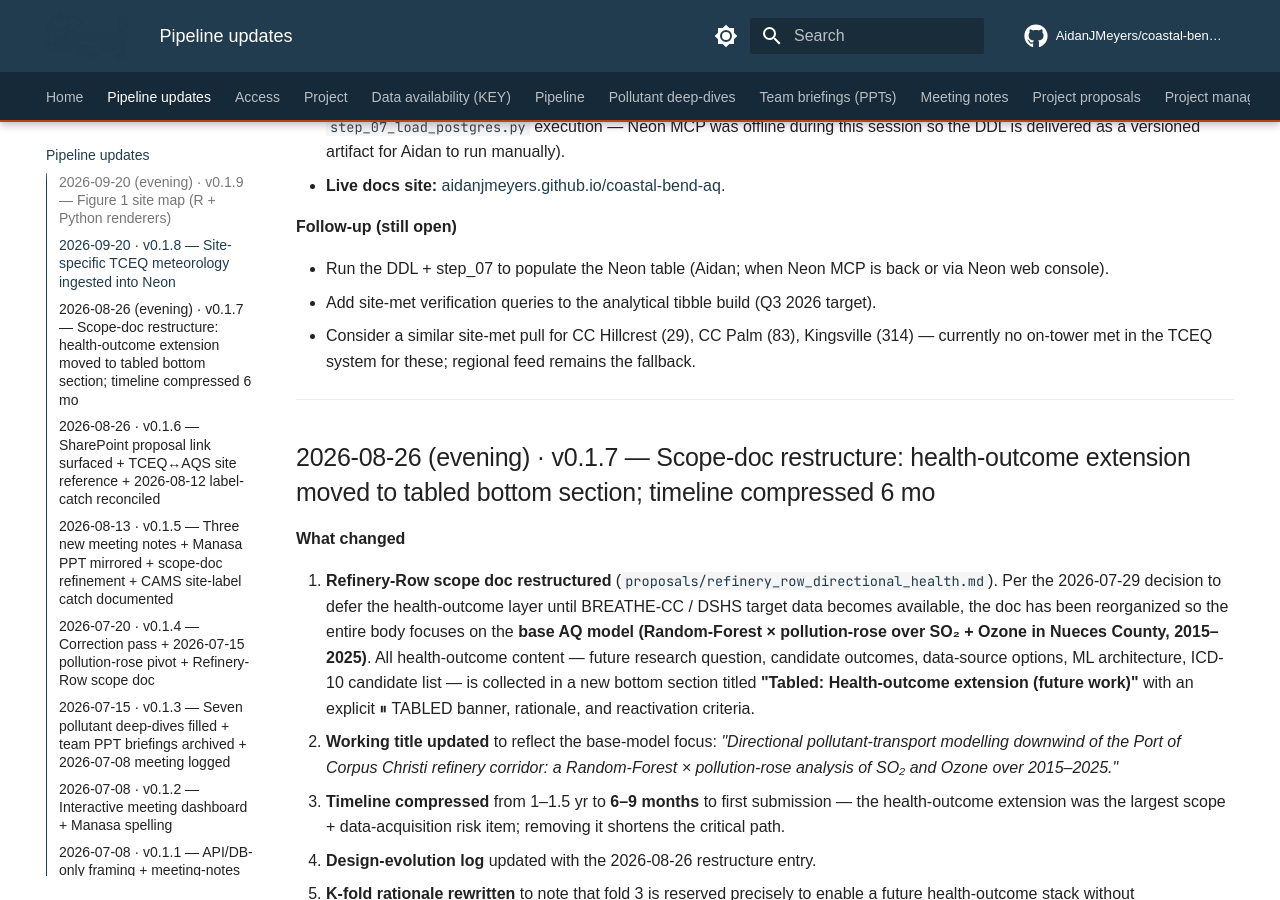
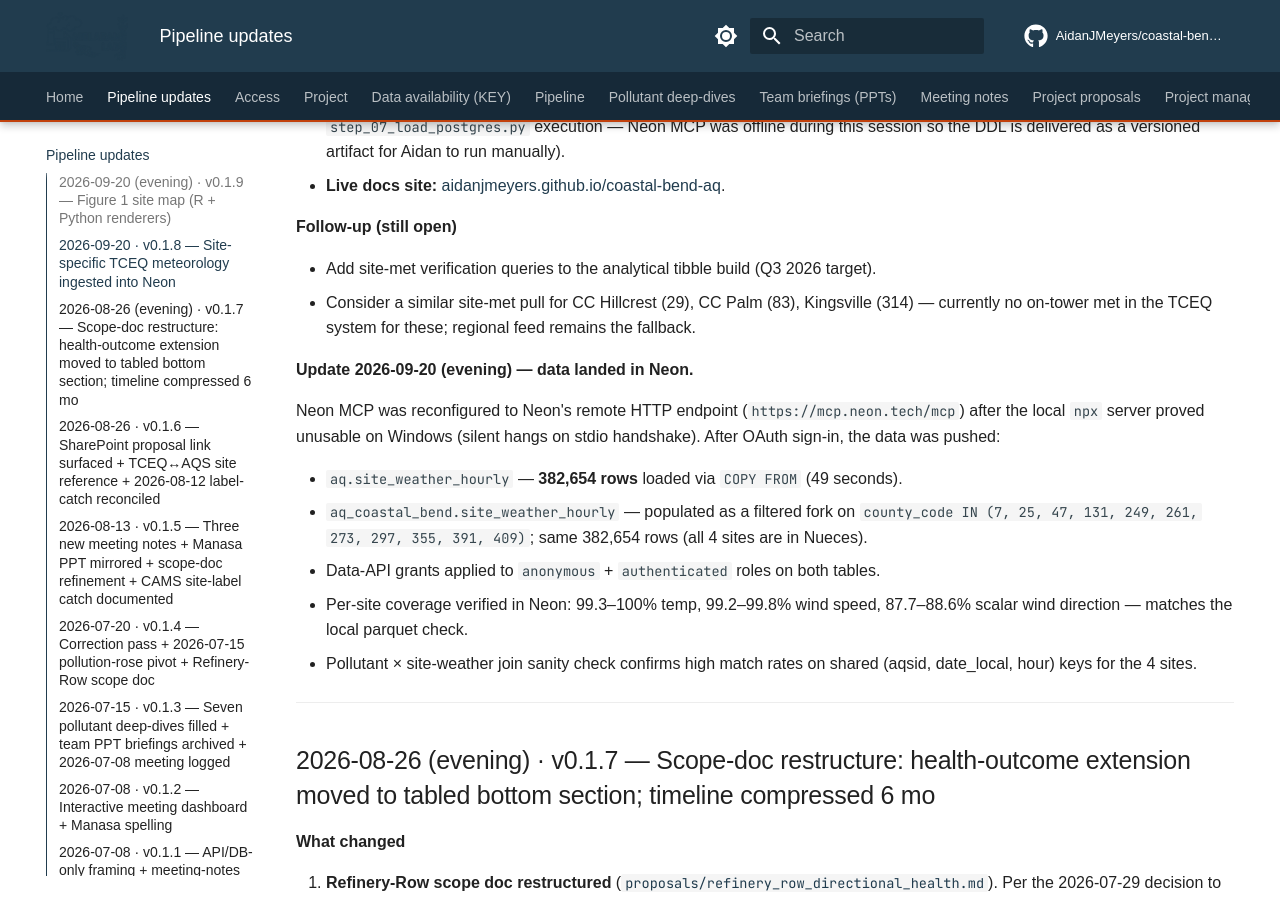
Before and after one commit to AidanJMeyers/coastal-bend-aq, an MkDocs documentation site: the page built from pipeline/docs/pipeline_updates.md, in a window 1280 px wide and 900 px high, scrolled down 2540 px. Built offline with MkDocs 1.6.1 and Material for MkDocs 9.7.7, drawn with Linux system fonts in a browser that asks for light colours; some web fonts are replaced; comment, search, counter and statistics services are not loaded.

Commit message:
v0.1.8: log Neon push of site_weather_hourly (382,654 rows loaded via COPY, MCP reconfigured to remote endpoint)

```diff
--- a/pipeline/docs/pipeline_updates.md
+++ b/pipeline/docs/pipeline_updates.md
@@ -148,13 +148,31 @@ supersede.
 
 **Follow-up (still open)**
 
-- Run the DDL + step_07 to populate the Neon table (Aidan; when Neon
-  MCP is back or via Neon web console).
 - Add site-met verification queries to the analytical tibble build
   (Q3 2026 target).
 - Consider a similar site-met pull for CC Hillcrest (29), CC Palm
   (83), Kingsville (314) — currently no on-tower met in the TCEQ
   system for these; regional feed remains the fallback.
+
+**Update 2026-09-20 (evening) — data landed in Neon.**
+
+Neon MCP was reconfigured to Neon's remote HTTP endpoint
+(`https://mcp.neon.tech/mcp`) after the local `npx` server proved
+unusable on Windows (silent hangs on stdio handshake). After OAuth
+sign-in, the data was pushed:
+
+- `aq.site_weather_hourly` — **382,654 rows** loaded via `COPY FROM`
+  (49 seconds).
+- `aq_coastal_bend.site_weather_hourly` — populated as a filtered
+  fork on `county_code IN (7, 25, 47, 131, 249, 261, 273, 297, 355,
+  391, 409)`; same 382,654 rows (all 4 sites are in Nueces).
+- Data-API grants applied to `anonymous` + `authenticated` roles on
+  both tables.
+- Per-site coverage verified in Neon: 99.3–100% temp, 99.2–99.8%
+  wind speed, 87.7–88.6% scalar wind direction — matches the local
+  parquet check.
+- Pollutant × site-weather join sanity check confirms high match
+  rates on shared (aqsid, date_local, hour) keys for the 4 sites.
 
 ---
 
```
